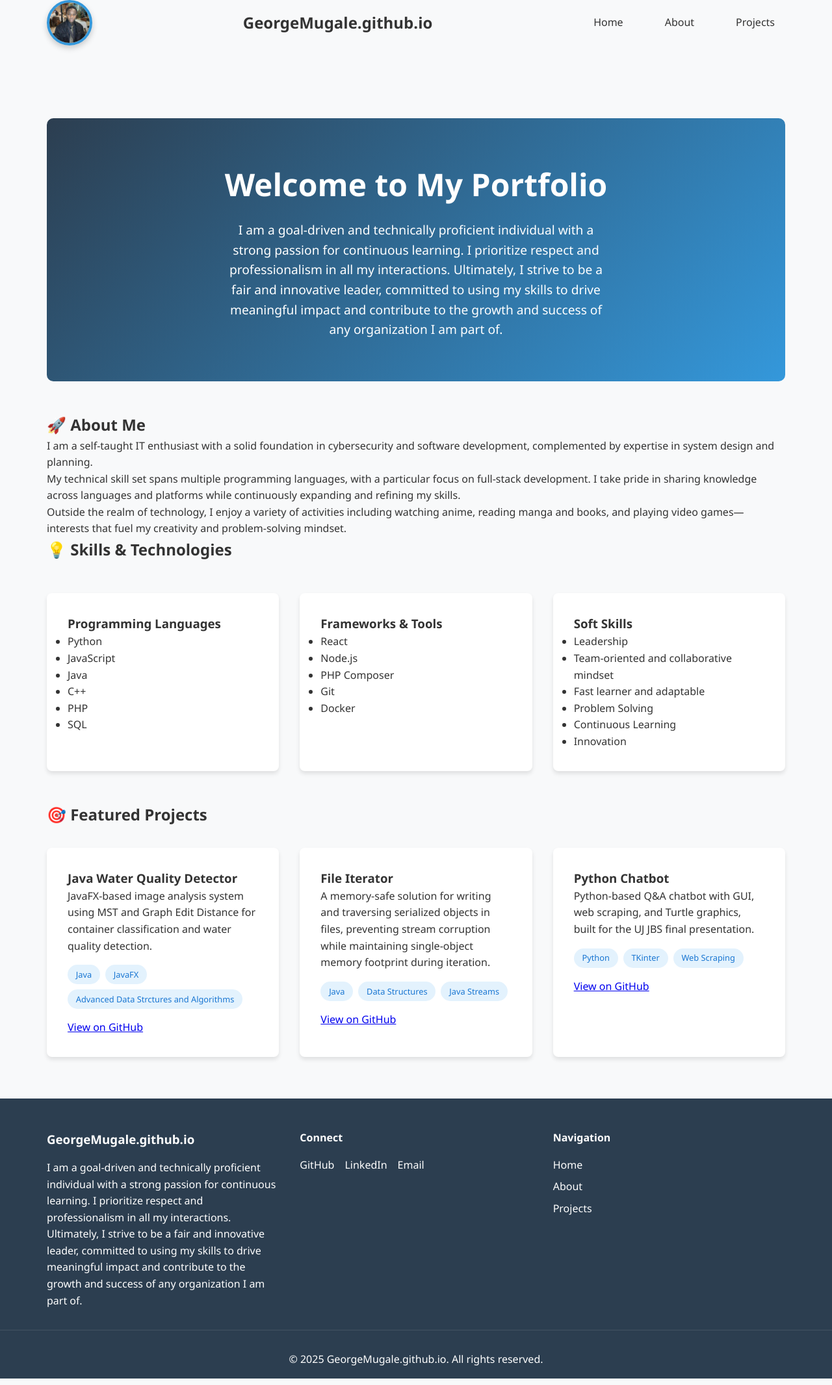
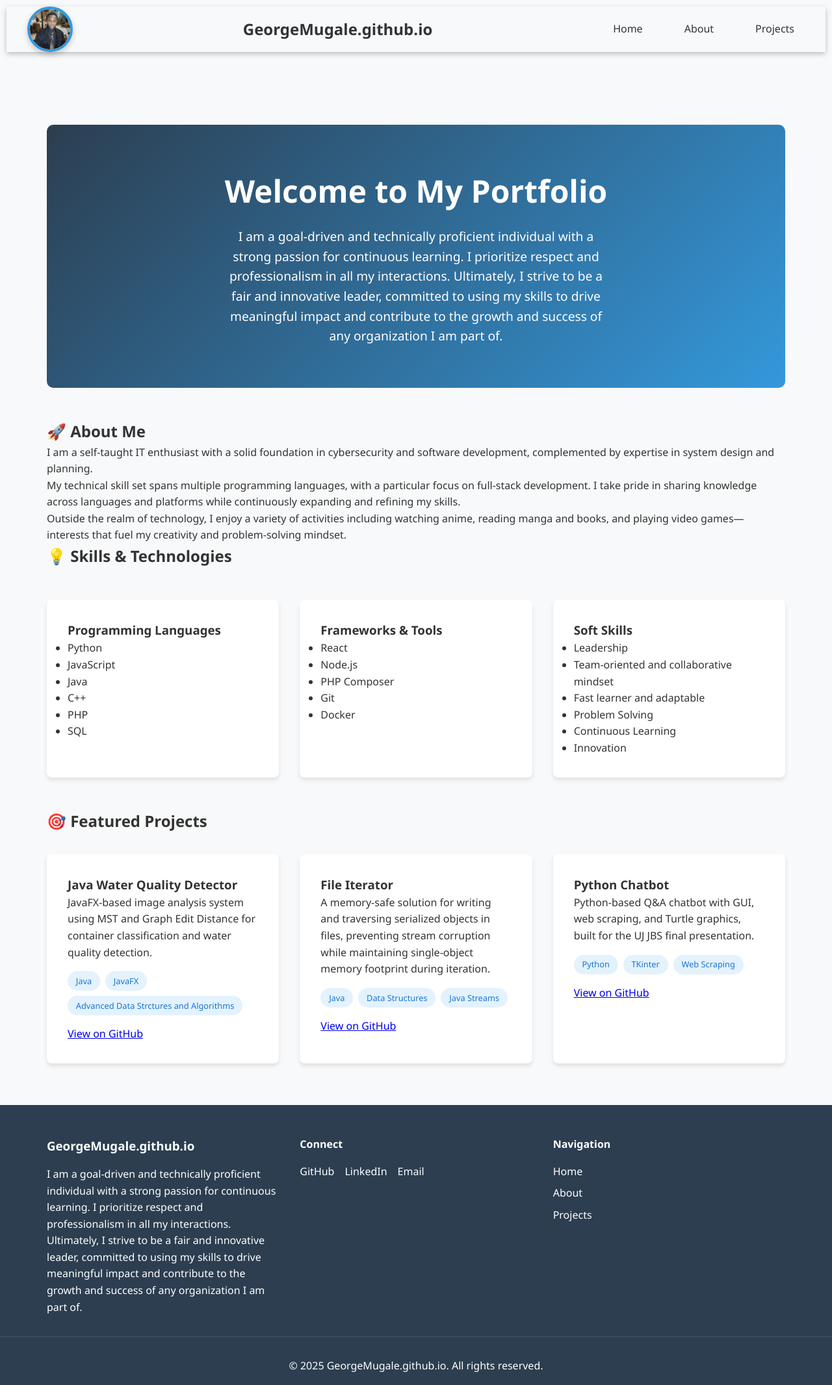
Before and after one commit to GeorgeMugale/GeorgeMugale.github.io, a Jekyll site: the page built from index.md, in a window 1280 px wide. Shown: the whole page at 65% size. Built offline with Jekyll 4.4.1, drawn with Linux system fonts in a browser that asks for light colours.

Commit message:
Update main.scss

```diff
--- a/assets/css/main.scss
+++ b/assets/css/main.scss
@@ -38,8 +38,8 @@ body {
 }
 
 .navbar {
-    max-width: 1200px;
-    margin: 0 auto;
+    box-shadow: rgba(0, 0, 0, 0.24) 0px 3px 8px;
+    margin: 10px;
     padding: 0 2rem;
     display: flex;
     justify-content: space-between;
```
